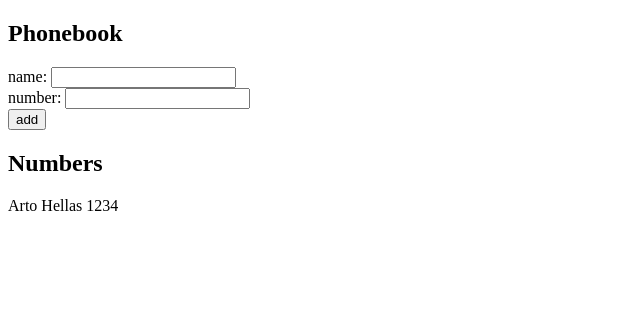
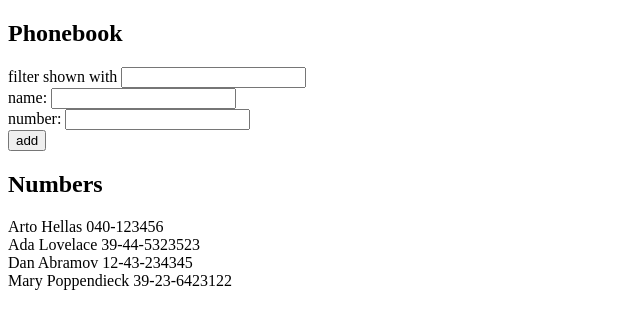
Before and after one commit to msslotboom/fullstackopen, a React (Create React App) app in the folder part2/puhelinluettelo/: page / in a window 1280 px wide. Shown: the top 328 px of the page, without its empty margins (0-640 px from the left). Built offline with nearby package versions, Linux system fonts and the light colour scheme.

Commit message:
Exercise 2.9

```diff
--- a/part2/puhelinluettelo/src/App.js
+++ b/part2/puhelinluettelo/src/App.js
@@ -2,10 +2,14 @@ import { useState } from 'react'
 
 const App = () => {
   const [persons, setPersons] = useState([
-    { name: 'Arto Hellas', number: '1234' }
+    { name: 'Arto Hellas', number: '040-123456' },
+    { name: 'Ada Lovelace', number: '39-44-5323523' },
+    { name: 'Dan Abramov', number: '12-43-234345' },
+    { name: 'Mary Poppendieck', number: '39-23-6423122' }
   ])
   const [newName, setNewName] = useState('')
   const [newNumber, setNewNumber] = useState('')
+  const [newFilter, setNewFilter] = useState('')
 
   const addPerson = (event) => {
     event.preventDefault()
@@ -24,12 +28,13 @@ const App = () => {
     setNewName(event.target.value)
   }
   const handleNumberChange = (event) => {
-    console.log(event.target.value)
+    //console.log(event.target.value)
     setNewNumber(event.target.value)
   }
   return (
     <div>
       <h2>Phonebook</h2>
+      <Filter newFilter = {newFilter} setNewFilter = {setNewFilter}/>
       <form onSubmit={addPerson}>
         <div>
           name: <input value = {newName} onChange={handleNameChange}/>
@@ -42,17 +47,34 @@ const App = () => {
         </div>
       </form>
       <h2>Numbers</h2>
-      <ListNumbers people = {persons}/>
+      <ListNumbers people = {persons} filter = {newFilter}/>
     </div>
   )
 
 }
 const ListNumbers = (props) => {
   const persons = props.people
+  const filter = props.filter.toLowerCase()
+  //console.log(filter)
+  //console.log(persons[0].name.toLowerCase().includes('a'))
+  const numbersToShow = persons.filter(person => person.name.toLowerCase().includes(filter))
   return(
-    <>{persons.map(person =>
+    <>{numbersToShow.map(person =>
     <div key={person.name}>{person.name} {person.number}</div>
     )}</>
   )
 }
+
+const Filter = (props) => {
+  const newFilter = props.newFilter
+  const setNewFilter = props.setNewFilter
+  const handleFilterChange = (event) =>{
+    setNewFilter(event.target.value)
+  }
+  return(
+    <div>
+    filter shown with <input value = {newFilter} onChange={handleFilterChange}/>
+    </div>
+  )
+}
 export default App
```
